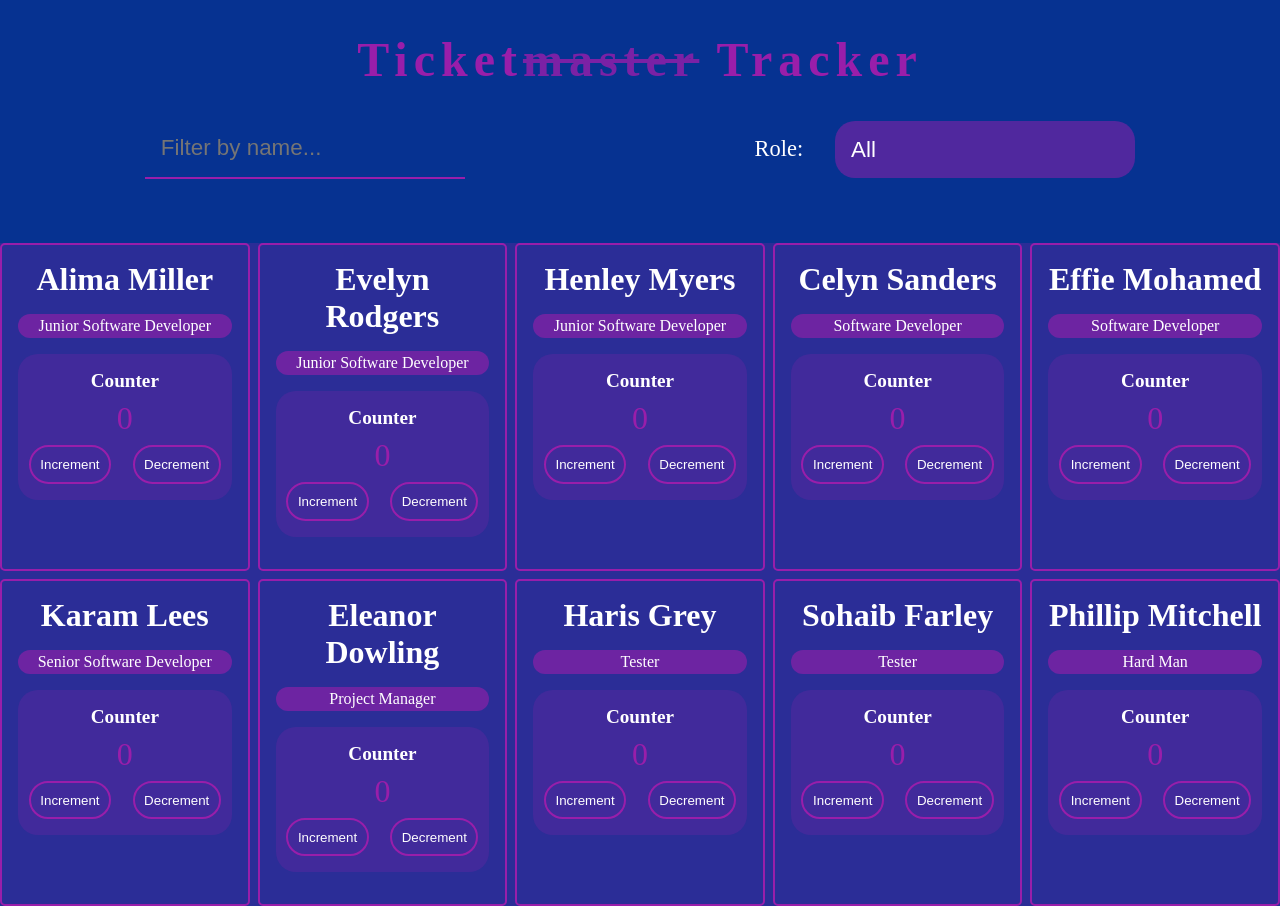
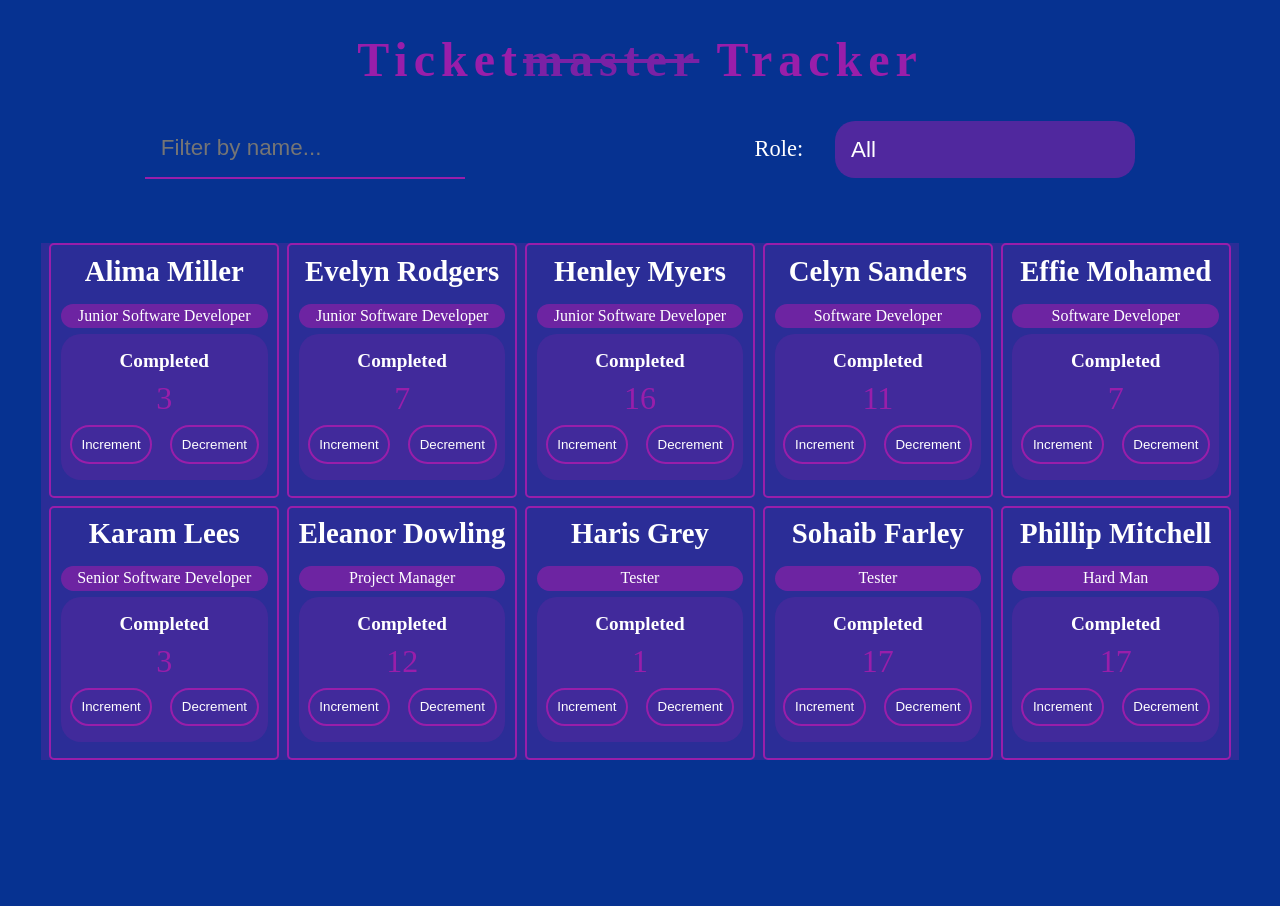
Before and after one commit to adampaulsackfield/ticket-tracker, a React (Create React App) app: page / in a window 1280 px wide. After the commit the page ends 800 px from the top, so only its background shows below. Built offline with nearby package versions, Linux system fonts and the light colour scheme.

Commit message:
tweak style

```diff
--- a/src/components/Counter/Counter.jsx
+++ b/src/components/Counter/Counter.jsx
@@ -1,8 +1,9 @@
 import { useState } from 'react';
 import './Counter.scss';
 
+let rand = Math.floor(Math.random());
 const Counter = () => {
-	const [count, setCount] = useState(0);
+	const [count, setCount] = useState(Math.floor(Math.random() * 20));
 
 	const handleSetCount = (index) => {
 		if (count === 0 && index === 'down') return;
@@ -12,7 +13,7 @@
 
 	return (
 		<section className='counter'>
-			<h2 className='counter__header'>Counter</h2>
+			<h2 className='counter__header'>Completed</h2>
 
 			<p className='counter__count'>{count}</p>
 
--- a/src/components/Counter/Counter.scss
+++ b/src/components/Counter/Counter.scss
@@ -1,7 +1,7 @@
 @use '../../assets/sass/variables' as *;
 
 .counter {
-	margin: 1rem 0;
+	margin: 0.4rem 0;
 	padding: 1rem 0;
 	background-color: rgba($color-purple, 0.2);
 	border-radius: 20px;
--- a/src/components/Ticket/Ticket.scss
+++ b/src/components/Ticket/Ticket.scss
@@ -1,13 +1,13 @@
 @use '../../assets/sass/variables' as *;
 
 .ticket {
-	width: 80vw;
-	padding: 1rem;
+	width: 85vw;
+	padding: 0.6rem;
 	border: solid 2px $color-purple;
 	border-radius: 5px;
 
 	&__header {
-		font-size: 2rem;
+		font-size: 1.8rem;
 		margin-bottom: 1rem;
 	}
 
@@ -18,6 +18,12 @@
 	}
 }
 
+@media screen and (min-width: 550px) {
+	.ticket {
+		width: inherit;
+	}
+}
+
 @media screen and (min-width: 768px) {
 	.ticket {
 		width: inherit;
--- a/src/components/Tickets/Tickets.scss
+++ b/src/components/Tickets/Tickets.scss
@@ -6,6 +6,13 @@
 	grid-template-columns: repeat(1, 1fr);
 	text-align: center;
 	gap: 8px;
+	padding: 0 0.5rem;
+}
+
+@media screen and (min-width: 550px) {
+	.tickets {
+		grid-template-columns: repeat(3, 1fr);
+	}
 }
 
 @media screen and (min-width: 768px) {
```
